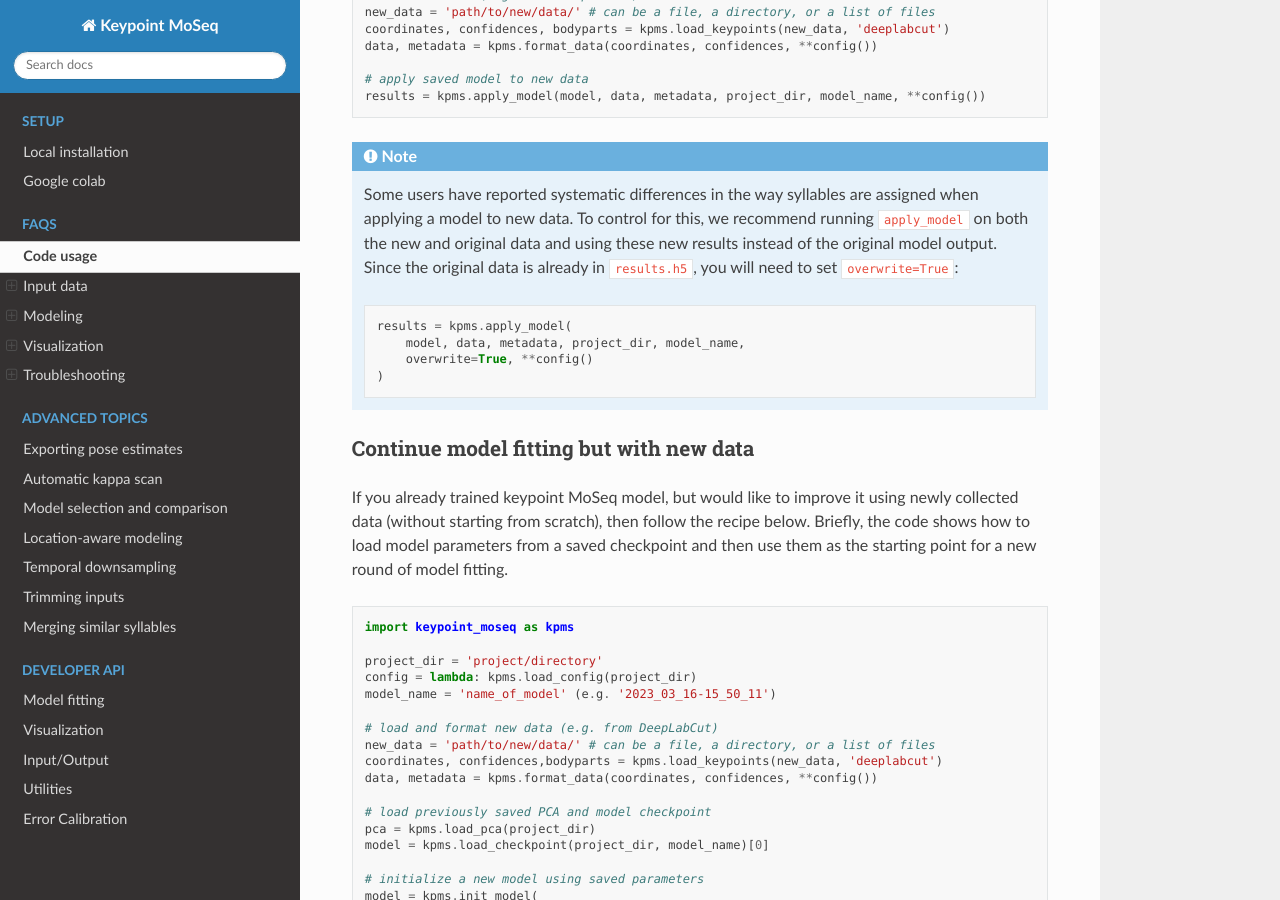
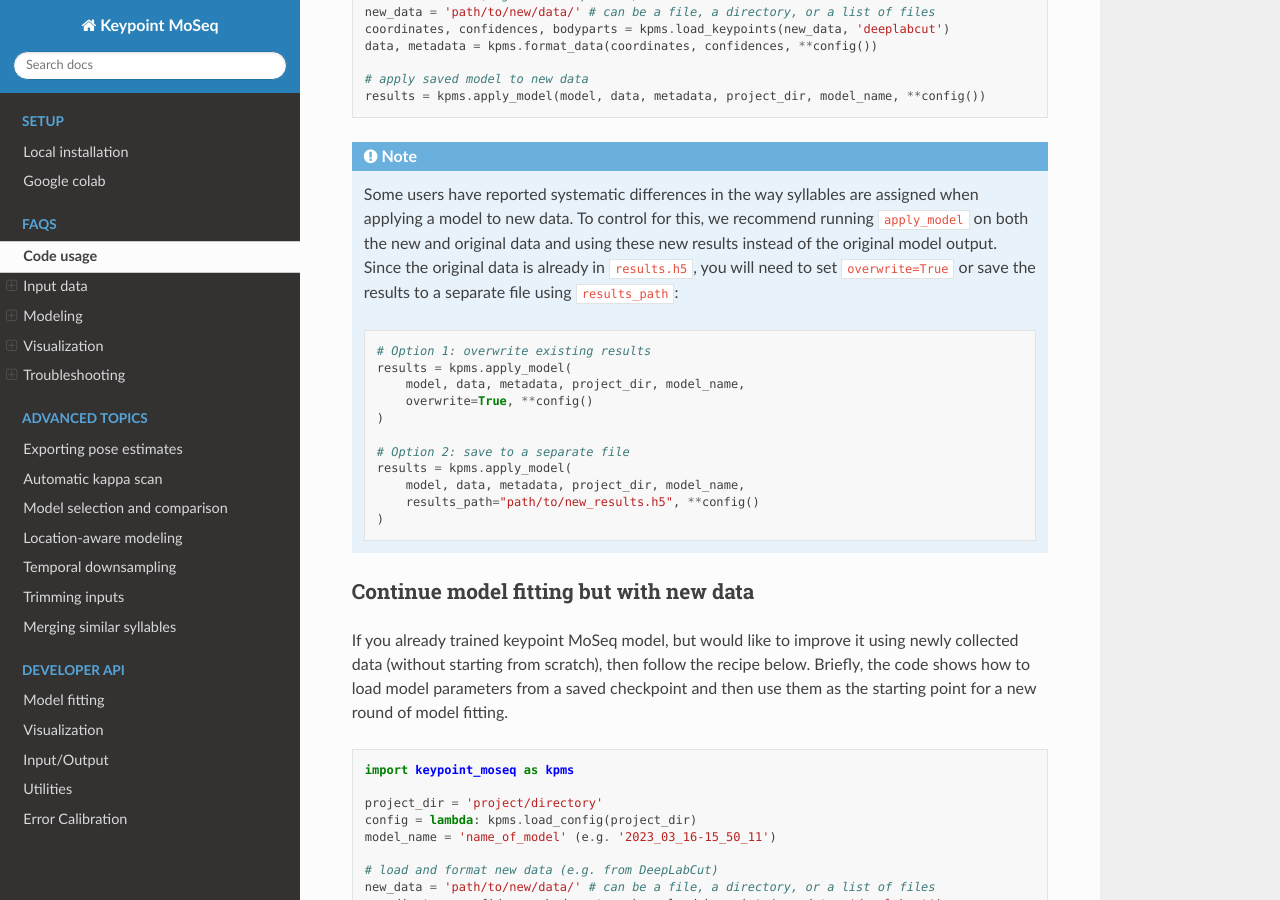
Before and after one commit to dattalab/keypoint-moseq, a Sphinx documentation site: the page built from docs/source/FAQs.rst, in a window 1280 px wide and 900 px high, scrolled down 4882 px. Built offline with Sphinx 7.4.7 and the Read the Docs theme 3.1.0, drawn with Linux system fonts in a browser that asks for light colours; pages that are not in the unit, such as notebooks, are missing from menus.

Commit message:
Mention results_path as alternative to overwrite in FAQ
Co-Authored-By: Claude Opus 4.6 <noreply@anthropic.com>

```diff
--- a/docs/source/FAQs.rst
+++ b/docs/source/FAQs.rst
@@ -161,11 +161,18 @@ If you already have a trained a MoSeq model and would like to apply it to new da
 
 .. note::
 
-   Some users have reported systematic differences in the way syllables are assigned when applying a model to new data. To control for this, we recommend running ``apply_model`` on both the new and original data and using these new results instead of the original model output. Since the original data is already in ``results.h5``, you will need to set ``overwrite=True``::
+   Some users have reported systematic differences in the way syllables are assigned when applying a model to new data. To control for this, we recommend running ``apply_model`` on both the new and original data and using these new results instead of the original model output. Since the original data is already in ``results.h5``, you will need to set ``overwrite=True`` or save the results to a separate file using ``results_path``::
 
+      # Option 1: overwrite existing results
       results = kpms.apply_model(
           model, data, metadata, project_dir, model_name,
           overwrite=True, **config()
+      )
+
+      # Option 2: save to a separate file
+      results = kpms.apply_model(
+          model, data, metadata, project_dir, model_name,
+          results_path="path/to/new_results.h5", **config()
       )
 
 
```
